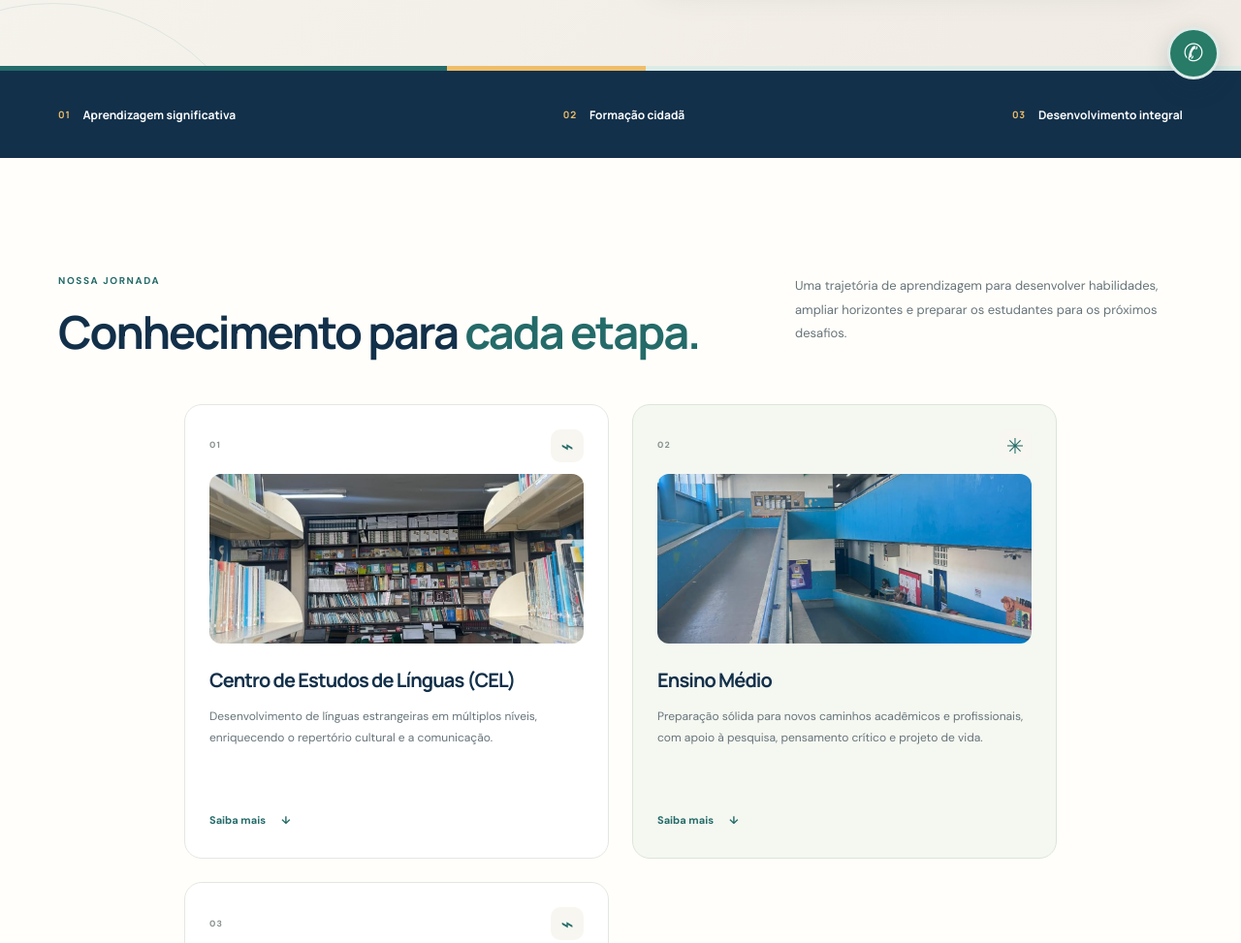
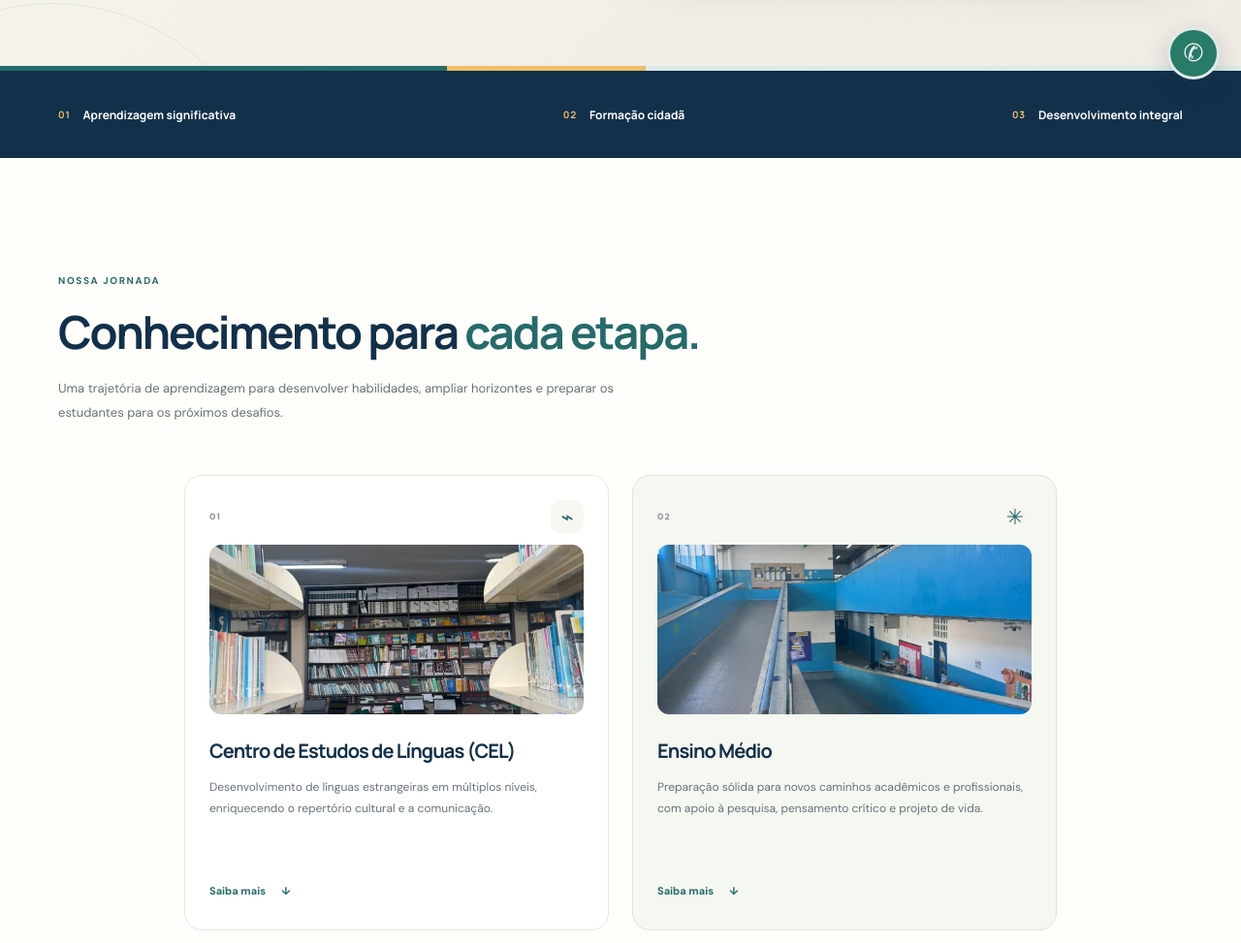
Before and after one commit to nicolas-23-nico/dom-pedro-i, a plain HTML site: page index.html in a window 1280 px wide. Shown: the part 696-1669 px from the top of the page at 97% size. Drawn offline with Linux system fonts and the light colour scheme.

Commit message:
Alinhar verticalmente "Conhecimento para cada etapa"
- Mudar layout de horizontal para vertical
- Melhorar leitura e espaçamento

Generated with [Devin](https://devin.ai)

Co-Authored-By: Devin <158243242+devin-ai-integration[bot]@users.noreply.github.com>

```diff
--- a/style.css
+++ b/style.css
@@ -101,10 +101,10 @@
   .intro-inner p { display: flex; align-items: center; gap: 13px; margin: 0; font: 700 12px "Manrope", sans-serif; }
   .strip-mark { color: var(--gold); font-size: 10px; letter-spacing: .08em; }
   .section { padding-block: 112px; }
-  .section-heading { display: flex; align-items: center; justify-content: space-between; gap: 60px; margin-bottom: 48px; }
-  .section-heading > div { flex: 1; }
+  .section-heading { display: flex; flex-direction: column; gap: 20px; margin-bottom: 48px; }
+  .section-heading > div { width: 100%; }
   .section-heading h2, .features-heading h2 { max-width: 100%; margin: 13px 0 0; color: var(--navy); font-size: clamp(32px, 4vw, 47px); line-height: 1.15; }
-  .section-heading > p { max-width: 400px; margin-bottom: 4px; color: var(--muted); font-size: 13px; line-height: 1.9; }
+  .section-heading > p { max-width: 600px; margin-bottom: 4px; color: var(--muted); font-size: 13px; line-height: 1.9; }
   .program-grid { display: grid; grid-template-columns: repeat(2, 1fr); gap: 24px; max-width: 900px; margin-inline: auto; }
   .program-card { min-width: 0; padding: 25px 25px 27px; border: 1px solid var(--line); border-radius: var(--radius); background: white; transition: var(--transition); }
   .program-card:hover { transform: translateY(-8px); border-color: #c7d9d0; box-shadow: var(--shadow-hover); }
```
